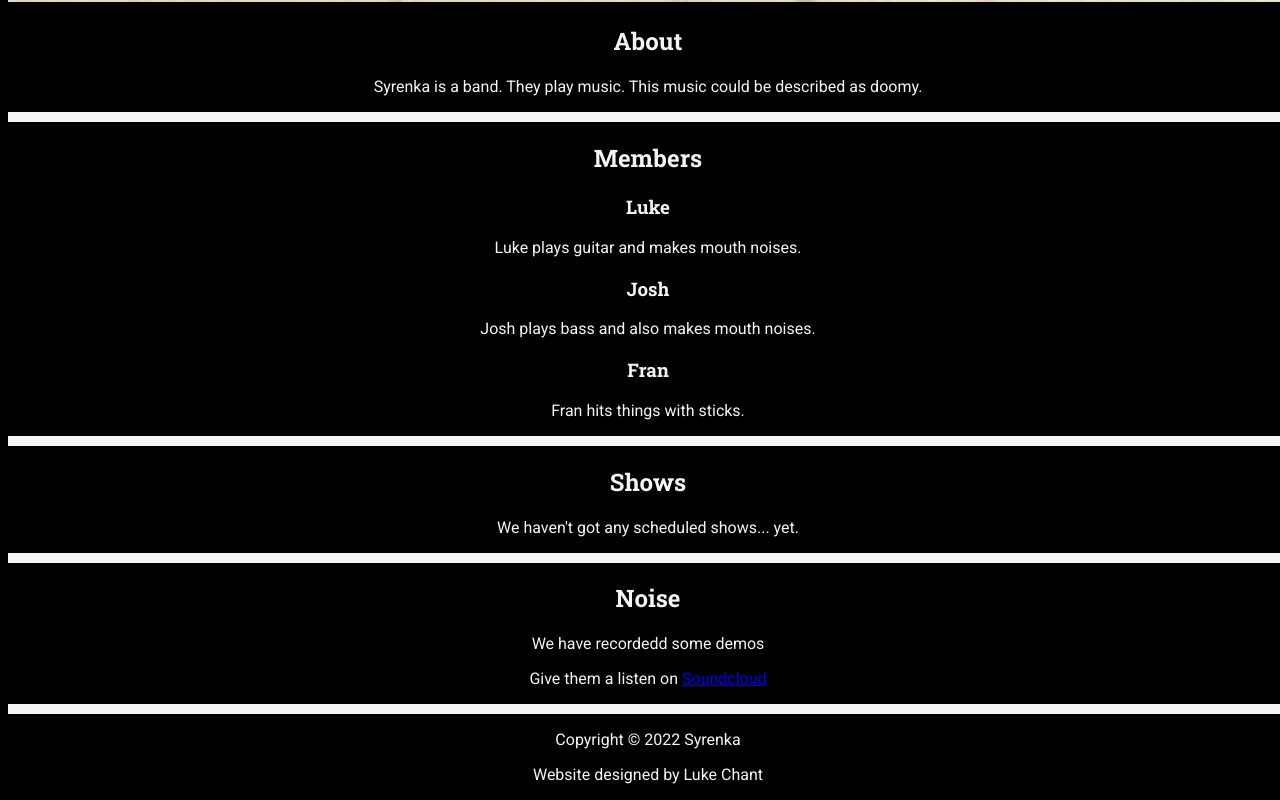
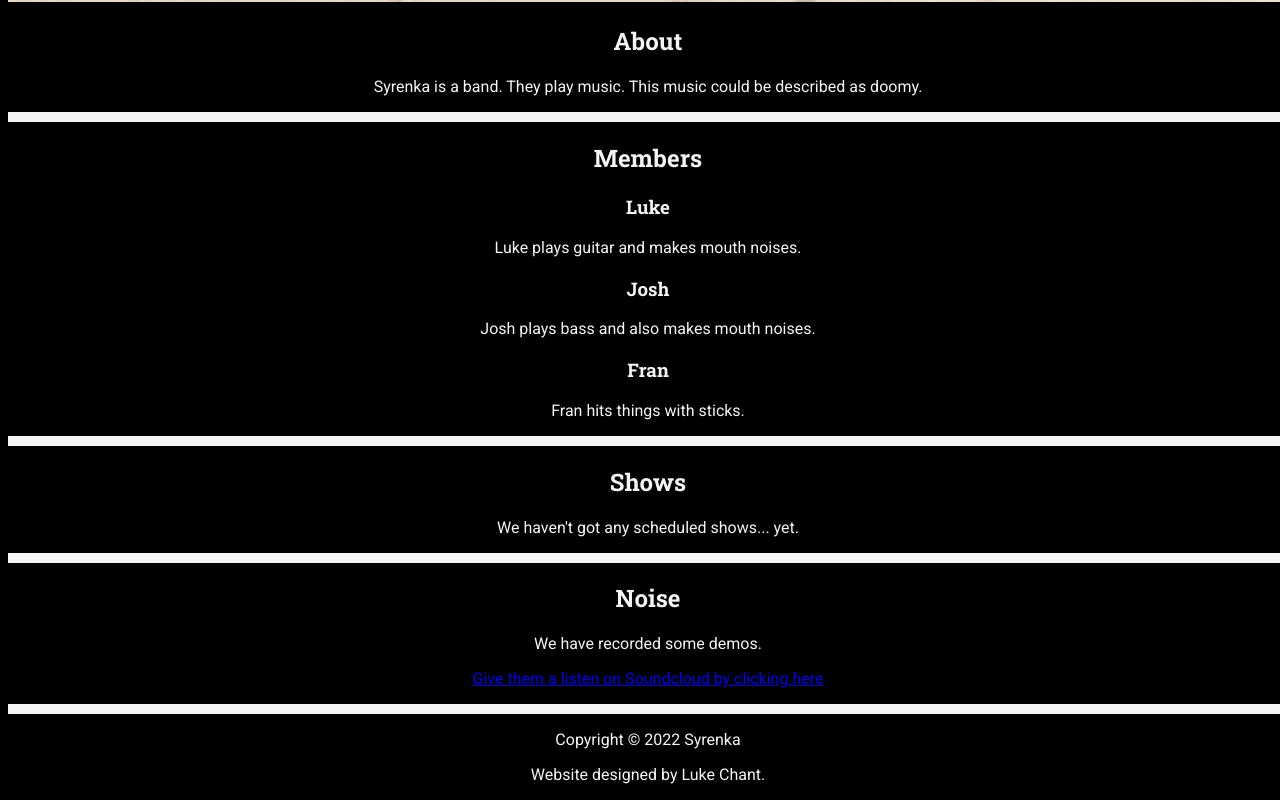
Before and after one commit to lukechant/syrenka, a plain HTML site: page index.html in a window 1280 px wide. Shown: the part 1689-2489 px from the top of the page. Drawn offline with Linux system fonts and the light colour scheme.

Commit message:
fucking grammar and that

```diff
--- a/index.html
+++ b/index.html
@@ -48,8 +48,8 @@
       </section>
       <section id="noise" class="container">
         <h2>Noise</h2>
-        <p>We have recordedd some demos</p>
-        <p>Give them a listen on <a href="https://soundcloud.com/user-105211594">Soundcloud</a></p>
+        <p>We have recorded some demos.</p>
+        <p><a href="https://soundcloud.com/user-105211594">Give them a listen on Soundcloud by clicking here</a></p>
       </section>
     </div>
     <div>
@@ -60,7 +60,7 @@
         </script>
         Syrenka
       </p>
-      <p>Website designed by Luke Chant</p>
+      <p>Website designed by Luke Chant.</p>
     </div>
   </body>
 </html>
```
